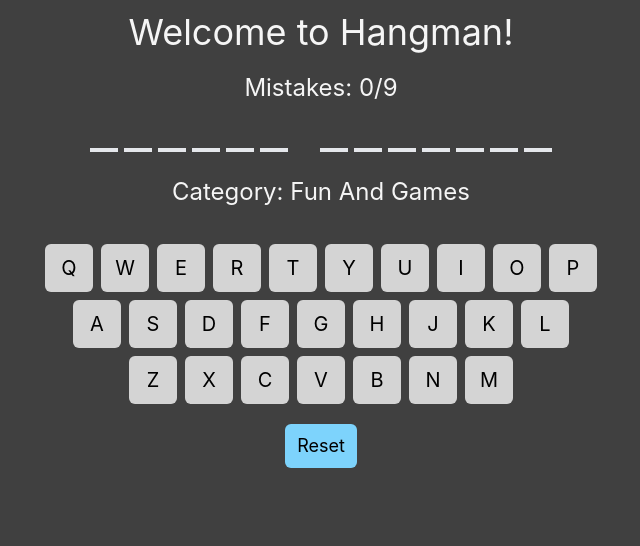
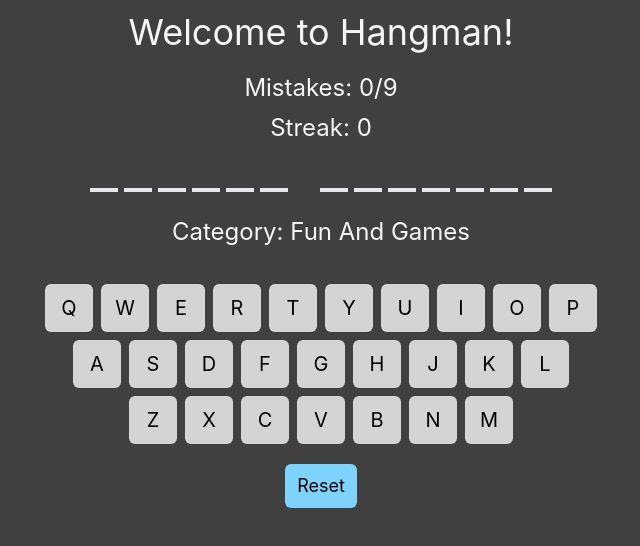
Before and after one commit to PlatyPew/TikTok-Youth-Camp-Hangman, a React (Create React App) app: page / in a window 1280 px wide. Shown: the top 546 px of the page, without its empty margins (319-959 px from the left). Built offline with nearby package versions, Linux system fonts and the light colour scheme.

Commit message:
feat: added streak
Signed-off-by: Platy <daryl.limkz@gmail.com>

```diff
--- a/src/App.js
+++ b/src/App.js
@@ -10,11 +10,14 @@ import { getRandomPhrase, getRandomCategory } from "./WordBank/randomword";
 const MAX_MISTAKES = 9;
 
 function App() {
+    const [streak, setStreak] = useState(0);
+
     const reset = () => {
         const category = getRandomCategory();
         const phrase = getRandomPhrase(category);
         return {
             mistake: 0,
+            streak: streak,
             category: category,
             answer: [...phrase.toUpperCase()],
             guessed: [...phrase.toUpperCase()].map((letter) => {
@@ -68,13 +71,17 @@ function App() {
                 return { ...prevState, guessed: prevState.answer };
             });
             keyRef.current.forEach((ref) => ref.handleDisable(true));
+            setStreak(0);
         }
     }, [state.mistake]);
 
     useEffect(() => {
         if (state.guessed.join("") === state.answer.join("")) {
             keyRef.current.forEach((ref) => ref.handleDisable(true));
-            if (!gameOver) setWin(true);
+            if (!gameOver) {
+                setWin(true);
+                setStreak((prevStreak) => prevStreak + 1);
+            }
         }
     }, [state.guessed, gameOver, state.answer]);
 
@@ -89,6 +96,7 @@ function App() {
                     Mistakes: {state.mistake}/{MAX_MISTAKES}
                 </p>
             )}
+            <p className="score">Streak: {streak}</p>
             <Phrase guessed={state.guessed} />
             <p id="category">Category: {state.category}</p>
 
```
